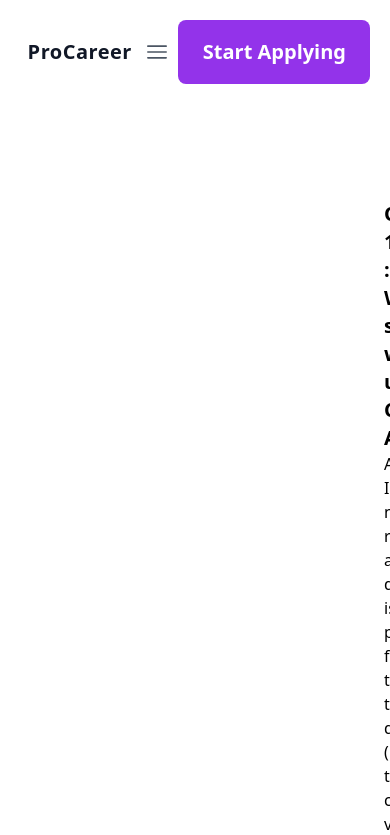
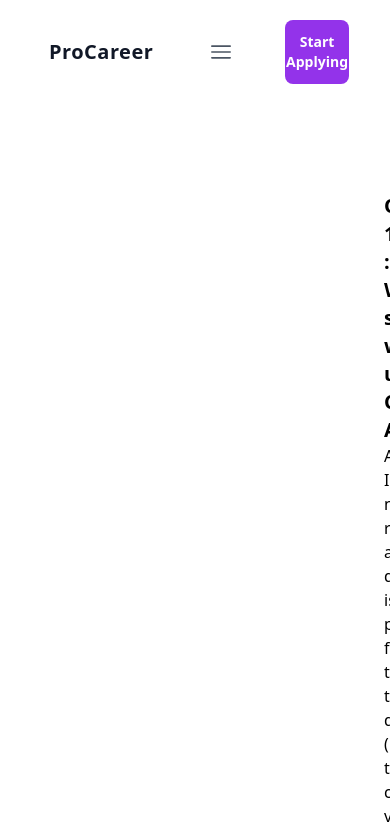
Before and after one commit to SadmanJawad/Assignment-9-Career-Hub, a React (Vite) app: page /blog in a window 390 px wide. Shown: the top 835 px of the page. Built offline with nearby package versions, Linux system fonts and the light colour scheme.

Commit message:
some design update

```diff
--- a/src/components/Blog.jsx
+++ b/src/components/Blog.jsx
@@ -2,7 +2,8 @@ import React from 'react';
 
 const Blog = () => {
     return (
-        <div className='px-96 my-24 text-start'>
+        <div className='px-96 my-2 text-start'>
+             <h1 className='text-2xl font-bold mb-4 mx-48'>Blog Page</h1>
             <h1 className='bg-slate-400 text-xl font-semibold'>Q-1 : When should we use Context API?</h1>
             <p className='bg-slate-400'>Ans: In normal react application data is passed from top to down (parent to child) via props. But Context API provides a way to share or state between multiple components without prop drilling .</p>
             <h1 className='bg-green-400 mt-5 text-xl font-semibold'>Q-2 : What is custom hook?</h1>
--- a/src/components/Header.jsx
+++ b/src/components/Header.jsx
@@ -123,7 +123,7 @@ const Header = () => {
           </div>
         )}
       </div>
-      <button className="bg-purple-600 w-48 h-16  text-white text-xl font-semibold rounded-lg">Start Applying</button>
+      <button className="bg-purple-600 w-16 md:w-48 h-16 text-white text-sm md:text-xl font-semibold rounded-lg">Start Applying</button>
     </div>
     </div>
   );
--- a/src/components/Login.jsx
+++ b/src/components/Login.jsx
@@ -3,6 +3,7 @@ import React from 'react';
 function LoginForm() {
   return (
     <div className="min-h-screen bg-gray-100 flex flex-col justify-center py-12 sm:px-6 lg:px-8">
+      <h1 className='text-2xl font-bold'>Login form</h1>
       <div className="sm:mx-auto sm:w-full sm:max-w-md">
         <h2 className="mt-6 text-center text-3xl font-extrabold text-gray-900">Sign in to your account</h2>
         <p className="mt-2 text-center text-md text-gray-600">Or <a href="#" className="font-medium text-indigo-600 hover:text-indigo-500">create a new account</a></p>
--- a/src/components/Statistics.jsx
+++ b/src/components/Statistics.jsx
@@ -56,6 +56,7 @@ const Statistics = () => {
 
     return (
         <div className='mx-80 my-16' width="100%" height="100%">
+        <h1 className='text-xl font-bold mb-4'>Statistics of Assignment marks</h1>
         <AreaChart   width={800}
           height={400}
           data={assignmentMarksArr}
```
